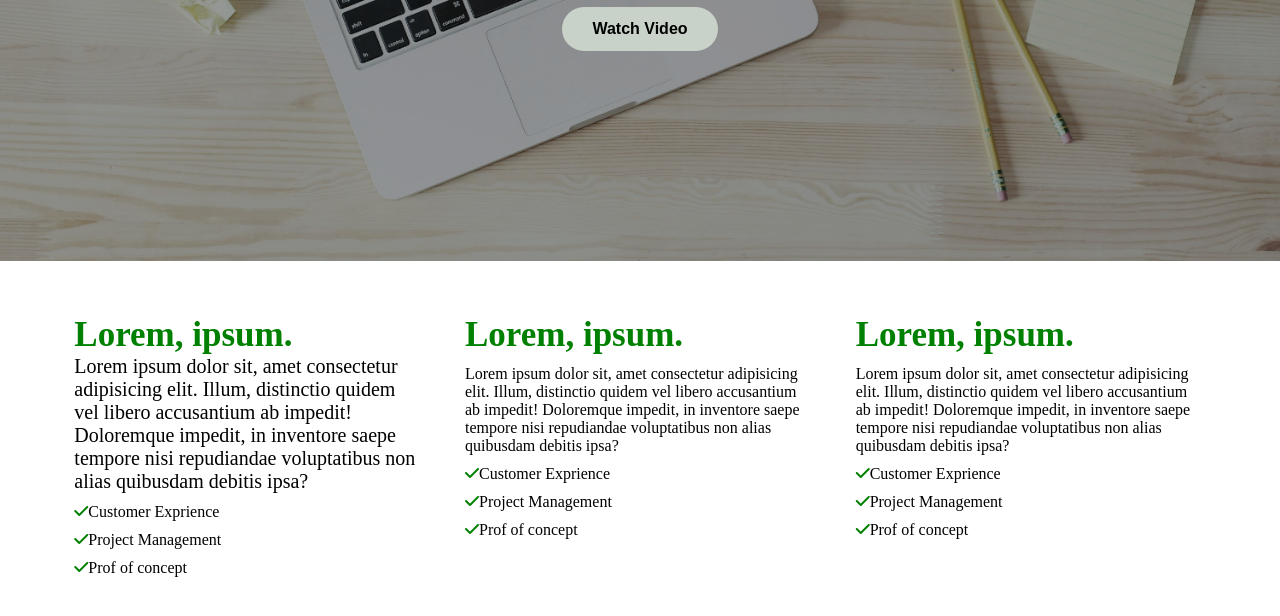
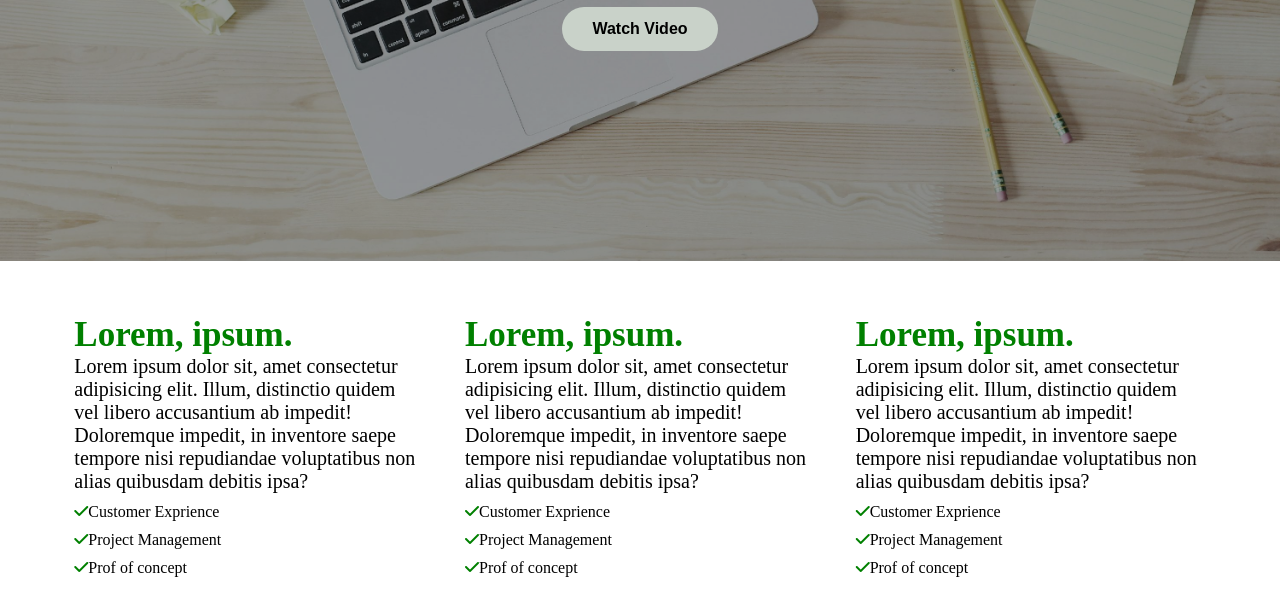
Before and after one commit to deepurao123/landing_page, a plain HTML site: page index.html in a window 1280 px wide. Shown: the part 540-1156 px from the top of the page. Drawn offline with Linux system fonts and the light colour scheme.

Commit message:
Update index.html

```diff
--- a/index.html
+++ b/index.html
@@ -65,7 +65,7 @@
         </div>
         <div class="box2">
             <h2 class="header2">Lorem, ipsum.</h2>
-            <p class="lign-height">Lorem ipsum dolor sit, amet consectetur adipisicing elit. Illum, distinctio quidem
+            <p class="pragraph">Lorem ipsum dolor sit, amet consectetur adipisicing elit. Illum, distinctio quidem
                 vel libero accusantium
                 ab impedit! Doloremque impedit, in inventore saepe tempore nisi repudiandae voluptatibus non alias
                 quibusdam debitis ipsa?</p>
@@ -75,7 +75,7 @@
         </div>
         <div class="box3">
             <h2 class="header2">Lorem, ipsum.</h2>
-            <p class="lign-height">Lorem ipsum dolor sit, amet consectetur adipisicing elit. Illum, distinctio quidem
+            <p class="pragraph">Lorem ipsum dolor sit, amet consectetur adipisicing elit. Illum, distinctio quidem
                 vel libero accusantium
                 ab impedit! Doloremque impedit, in inventore saepe tempore nisi repudiandae voluptatibus non alias
                 quibusdam debitis ipsa?</p>
```
